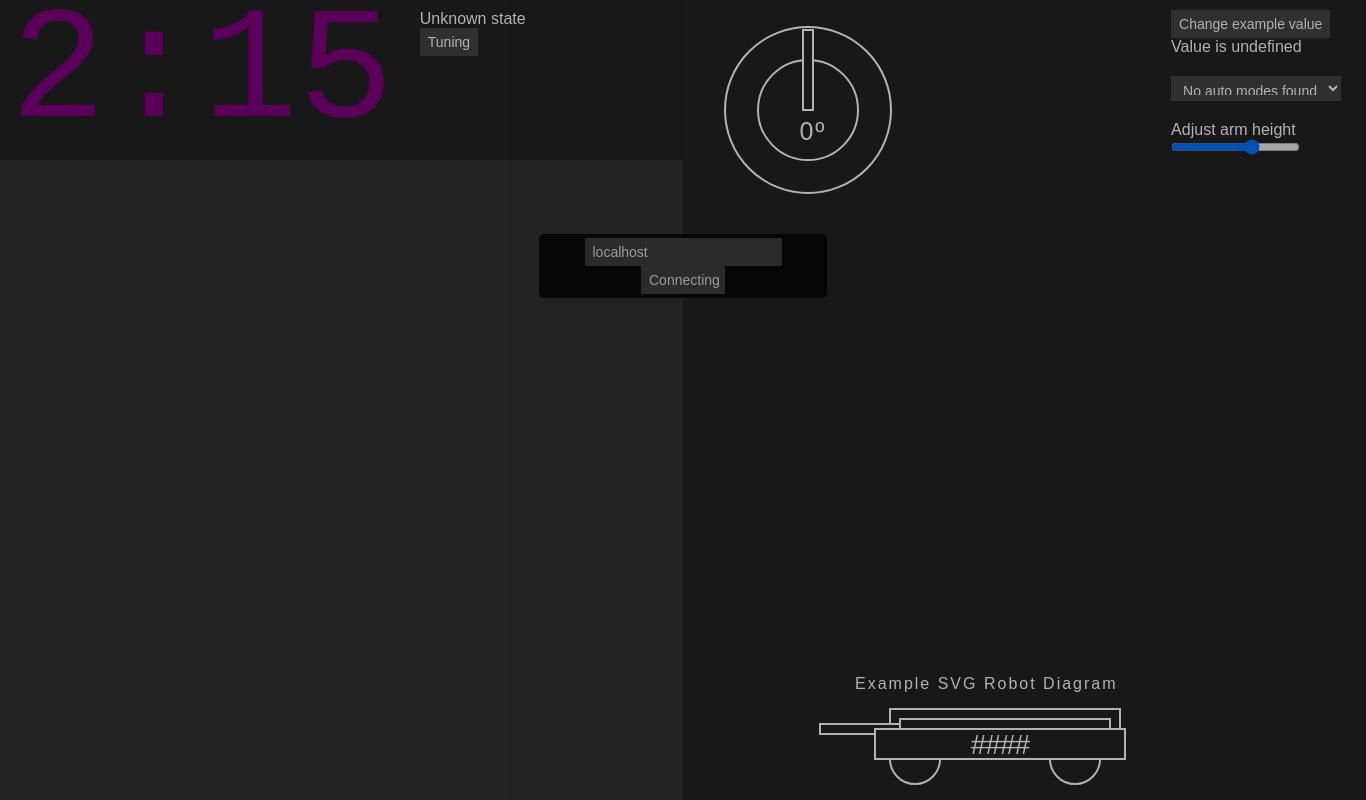
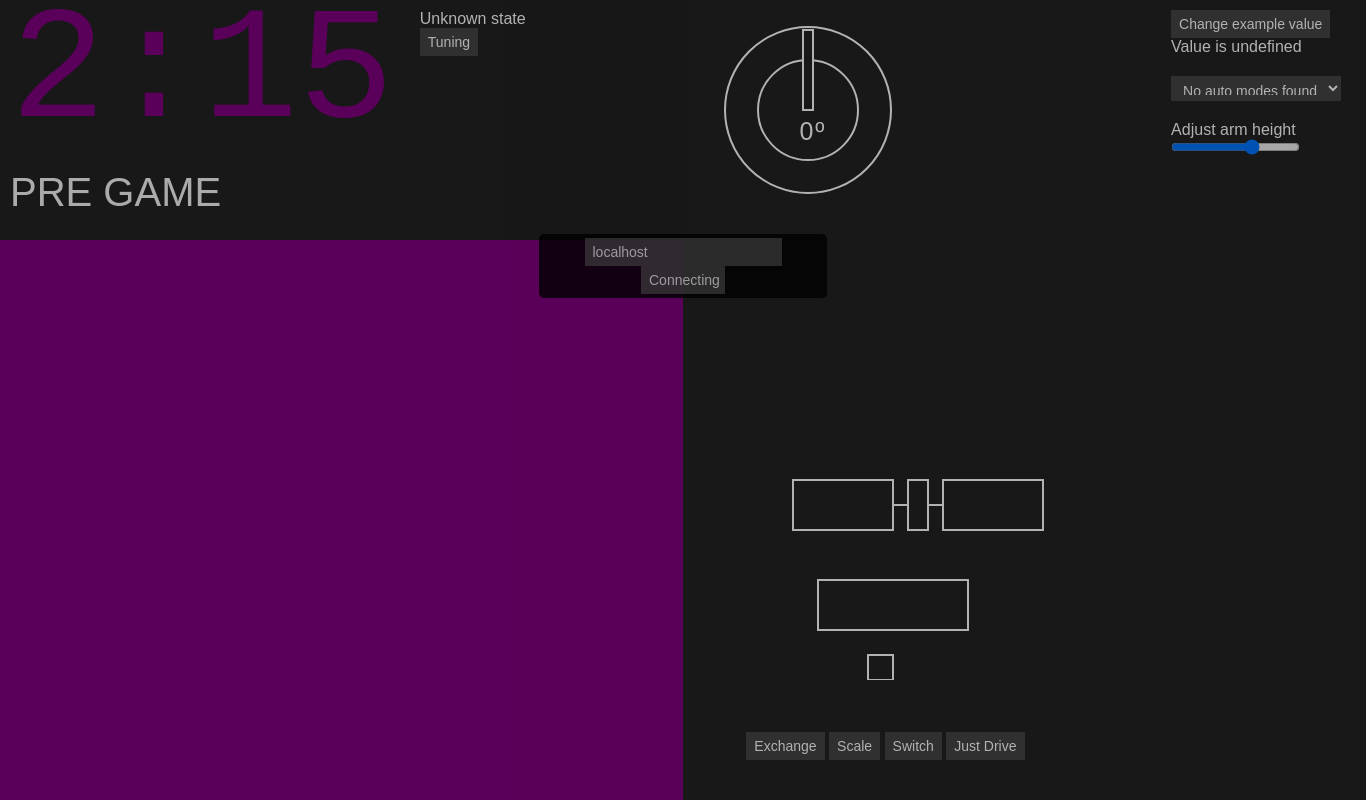
Before and after one commit to FRC2706/2706Dashboard, an Electron app: page index.html in a window 1366 px wide. Drawn offline with Linux system fonts and the light colour scheme; no server answers.

Commit message:
Added game periods and beginning of autonomous selection
Resolved #5, as the timer has been added and the period if the game (autonomous, teleop, climb) have been added as a subtitle.

Also added prioritized autonomous selection GUI elements. GUI still needs some graphical work, but the logic is there. Will also need a method to communicate the selection to the robot.

```diff
--- a/css/style.css
+++ b/css/style.css
@@ -52,7 +52,7 @@ body > * {
 #timer {
     font-family: monospace;
     display: block;
-    height: 20vh;
+    height: 30vh;
     width: 30vw;
     top: 0;
     left: 0;
@@ -60,6 +60,13 @@ body > * {
     line-height: .8;
     animation: timer-flash 0.75s infinite;
     animation-play-state: paused;
+}
+
+#timer_subtitle {
+    vertical-align: bottom;
+    color: whitesmoke;
+    font-size: 5vh;
+    margin-top: 20vh;
 }
 
 
@@ -92,15 +99,15 @@ header {
     bottom: 0;
     left: 0;
     width: 50vw;
-    height: 80vh;
+    height: 70vh;
     overflow: hidden;
-    background-color: #333;
+    background-color: purple;
     /* You'll need to mess with this a bit to get your camera to work. Replace the url with a live-updating image feed from your camera. Using other camera streaming systems will require some tweaking. */
     /*background-image: url('LINK TO CAMERA SOURCE HERE');*/
 }
 #tuning {
     width: 50vw;
-    height: 80vh;
+    height: 65vh;
     bottom: 0;
     left: 0;
 }
@@ -145,11 +152,24 @@ text {
     font-size: 25px;
     text-anchor: middle;
 }
-#robot-diagram {
+/*#robot-diagram {
     position: absolute;
     bottom: 1px;
     right: 1vw;
+}*/
+
+#autonomous-diagram {
+  position: absolute;
+  right: 5vw;
+  bottom: 15vh;
 }
+
+#auto_buttons {
+  position: absolute;
+  bottom: 5vh;
+  right : 10vw;
+}
+
 #robot-arm {
     -webkit-transform-origin: right;
     -ms-transform-origin: right;
--- a/index.html
+++ b/index.html
@@ -9,7 +9,12 @@
 
 <body>
     <!-- Clock that shows up in top left -->
-    <div id="timer">2:15</div>
+    <div id="timer">
+        2:15
+    </div>
+
+    <div id="timer_subtitle">PRE GAME</div>
+
     <header>
         <!-- Tells whether robot is connected to dashboard. -->
         <div id="robot-state">Unknown state</div>
@@ -34,7 +39,7 @@
             <text id="gyro-number" x="90" y="115">0º</text>
         </svg>
         <!-- Example robot diagram, arm moves when encoder value changes -->
-        <svg id="robot-diagram" width="332" height="450">
+        <!--<svg id="robot-diagram" width="332" height="450">
             <text x="40" y="340">Example SVG Robot Diagram</text>
             <rect x="75" y="360" width="230" height="40"></rect>
             <rect x="85" y="370" width="210" height="40"></rect>
@@ -43,7 +48,35 @@
             <circle cx="260" cy="410" r="25"></circle>
             <rect x="60" y="380" width="250" height="30"></rect>
             <text id="team" x="185" y="405" text-anchor="middle">####</text>
-        </svg>
+        </svg>-->
+
+        <div layout= "column" flex = "grow">
+        <p>
+          <!-- Diagram of the autonomous modes with buttons for selection -->
+          <svg id="autonomous-diagram" width = "400" height = "450">
+              <!-- Scale diagram -->
+              <rect id = "l_scale" x="100" y="250" height="50" width="100"></rect>
+              <line x1 = "200" x2="215" y1="275" y2="275"></line>
+              <rect x="215" y="250" height = "50" width="20"></rect>
+              <line x1= "235" x2="250" y1="275" y2="275"></line>
+              <rect id = "r_scale" x="250" y="250" height = "50" width = "100"></rect>
+
+              <!-- Switch Diagram -->
+              <rect x="125" y="350" height= "50" width="150"></rect>
+
+              <!-- Exchange Diagram -->
+              <rect x="175" y="425" height = "25" width = "25"></rect>
+          </svg>
+
+          <div id = "auto_buttons" layout = "row" layout-align= "margin-bottom">
+            <button id = "exchange_select" onclick="autonomousSelected(this.id);">Exchange</button >
+            <button id = "scale_select" onclick="autonomousSelected(this.id);">Scale</button>
+            <button id = "switch_select" onclick="autonomousSelected(this.id);">Switch</button>
+            <button id = "drive_select" onclick="autonomousSelected(this.id);">Just Drive</button>
+          </div>
+        </p>
+      </div>
+
     </article>
     <!-- The sidebar of the dashboard. Designed for smaller control elements like selection boxes and small buttons. -->
     <aside>
--- a/ui.js
+++ b/ui.js
@@ -142,7 +142,7 @@ NetworkTables.addKeyListener('/SmartDashboard/time_running', (key, value) => {
         value = (value === 'true');
     // When this NetworkTables variable is true, the timer will start.
     // You shouldn't need to touch this code, but it's documented anyway in case you do.
-    var s = 135;
+    var s = 135, timer_label = document.getElementById("timer_subtitle");
     if (value) {
         // Make sure timer is reset to purple when it starts
         ui.timer.style.color = 'purple';
@@ -158,6 +158,7 @@ NetworkTables.addKeyListener('/SmartDashboard/time_running', (key, value) => {
             if (s < 0) {
                 // Stop GTimer when timer reaches zero
                 clearTimeout(GTimer);
+                timer_label.innerHTML = "POST GAME";
                 GTimer = null;
                 return;
             }
@@ -171,6 +172,19 @@ NetworkTables.addKeyListener('/SmartDashboard/time_running', (key, value) => {
                 ui.timer.style.color = '#FF3030';
             }
             ui.timer.firstChild.data = m + ':' + visualS;
+
+            // Autonomous period
+            if (s >= 120) {
+                timer_label.innerHTML = "AUTONOMOUS";
+            }
+            // Teleop
+            else if (s > 30) {
+                timer_label.innerHTML = "TELEOP";
+            }
+            // Climb period
+            else {
+                timer_label.innerHTML = "CLIMB";
+            }
         }, 1000);
     }
     else {
@@ -180,6 +194,7 @@ NetworkTables.addKeyListener('/SmartDashboard/time_running', (key, value) => {
             clearTimeout(GTimer);
             GTimer = null;
             ui.timer.firstChild.data = m + ":" + visualS;
+            timer_label.innerHTML = "NO PERIOD";
         }
         NetworkTables.putValue(key, false)
     }
@@ -316,3 +331,58 @@ ui.autoSelect.onchange = function () {
 ui.armPosition.oninput = function () {
     NetworkTables.putValue('/SmartDashboard/arm/encoder', parseInt(this.value));
 };
+
+// Set some of the autonomous mode ids
+var exchangeId = 0, driveId = 1, scaleId = 2, switchId = 3;
+var takenPriorities = [], buttons = {};
+
+function autonomousSelected(autoModeKey) {
+  var element = document.getElementById(autoModeKey);
+
+  // If the key doesn't exist in the buttons dictionary, add it with no priority.
+  if (!(autoModeKey in buttons)) {
+    buttons[autoModeKey] = 0;
+  }
+
+  var priority = buttons[autoModeKey];
+  var newPriority = priority;
+
+  do {
+    // If the priority gets all the way to 3 and no new priority is found, reset back to 1.
+    if (newPriority === 3) {
+      newPriority = 0;
+      removeFromTakenPriorities(priority);
+      break;
+    }
+    // Increase the priority level until we find one that's not taken
+    newPriority++;
+
+    //var notInNewPriorities = (takenPriorities.findIndex(function(input) { return newPriority === input }) == -1)
+    var notInNewPriorities = takenPriorities.indexOf(newPriority) === -1;
+
+    if (notInNewPriorities) {
+      removeFromTakenPriorities(priority);
+      takenPriorities.push(newPriority);
+      buttons[autoModeKey] = newPriority;
+      break;
+    }
+  }
+  while(newPriority != 0);
+
+  buttons[autoModeKey] = newPriority;
+
+  var currentButtonText = element.innerHTML;
+
+  // Select from the second index onwards, to avoid number
+  if (priority != 0) currentButtonText = currentButtonText.substring(2);
+
+  // Put no number if the new priority is 0.
+  if (newPriority != 0) currentButtonText = newPriority + ". " + currentButtonText;
+
+  element.innerHTML = currentButtonText;
+}
+
+function removeFromTakenPriorities(elementToRemove) {
+        var indexOfOldPriority = takenPriorities.indexOf(elementToRemove);
+        if (indexOfOldPriority > -1) takenPriorities.splice(indexOfOldPriority, 1);
+}
```
